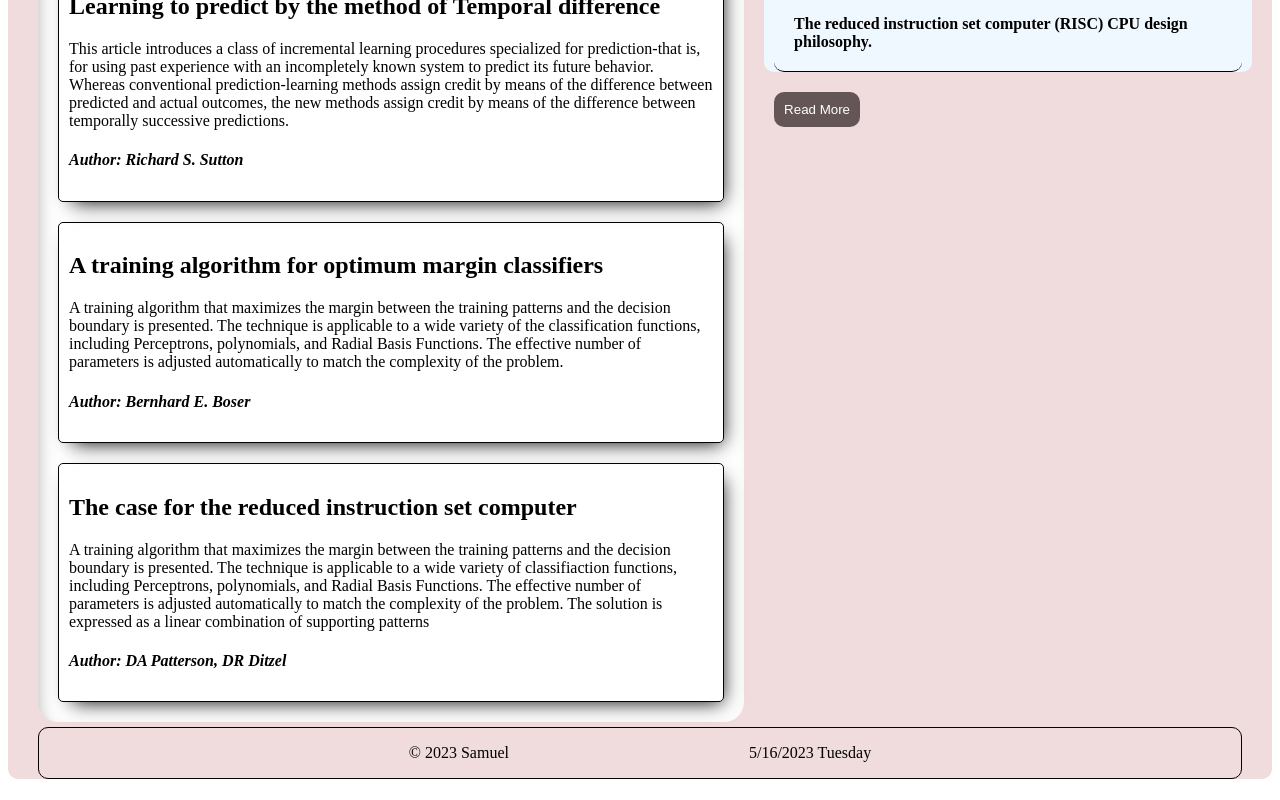
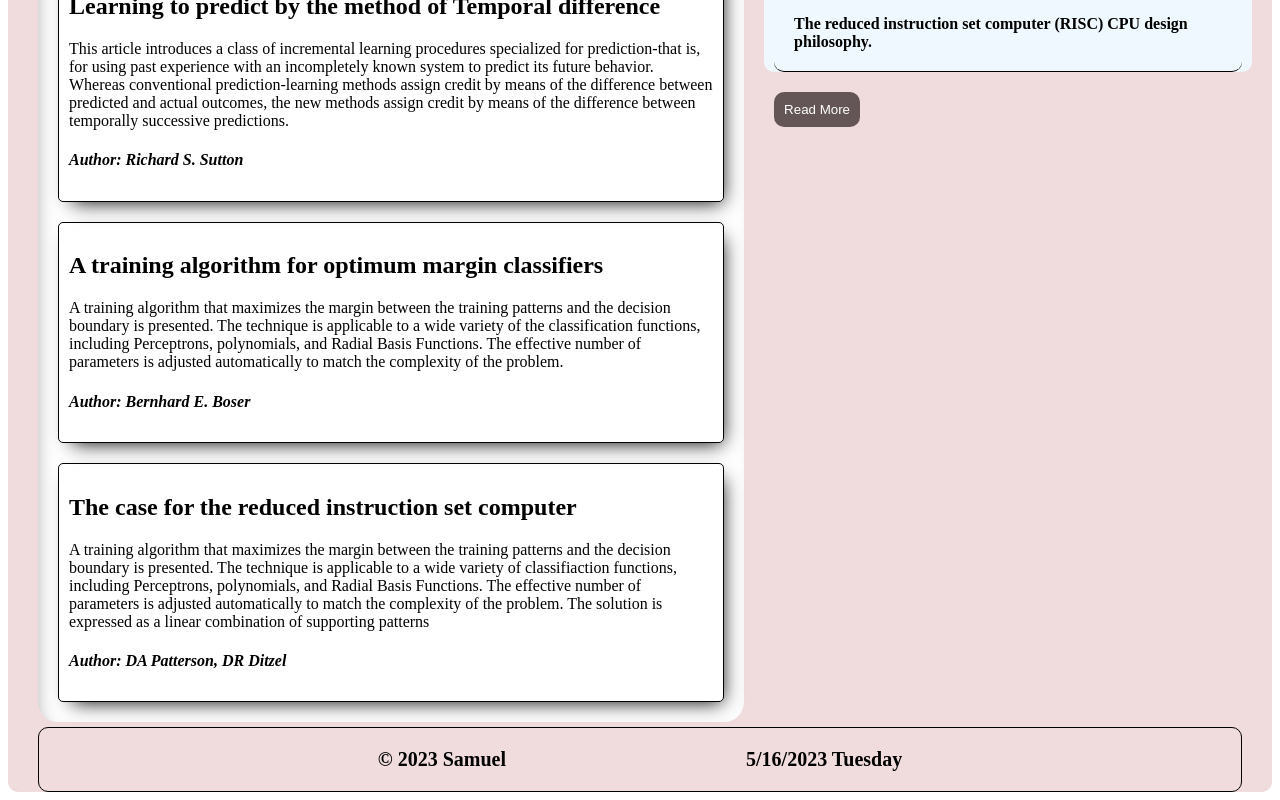
Before and after one commit to Leader254/Blog-Site, a React (Vite) app: page / in a window 1280 px wide. Shown: the part 397-1197 px from the top of the page. Built offline with nearby package versions, Linux system fonts and the light colour scheme.

Commit message:
font size

```diff
--- a/src/components/Footer.css
+++ b/src/components/Footer.css
@@ -9,4 +9,6 @@
     margin: 5px 30px;
     border-radius: 10px;
     /* margin-right: 30px; */
+    font-size: 20px;
+    font-weight: bold;
 }
```
